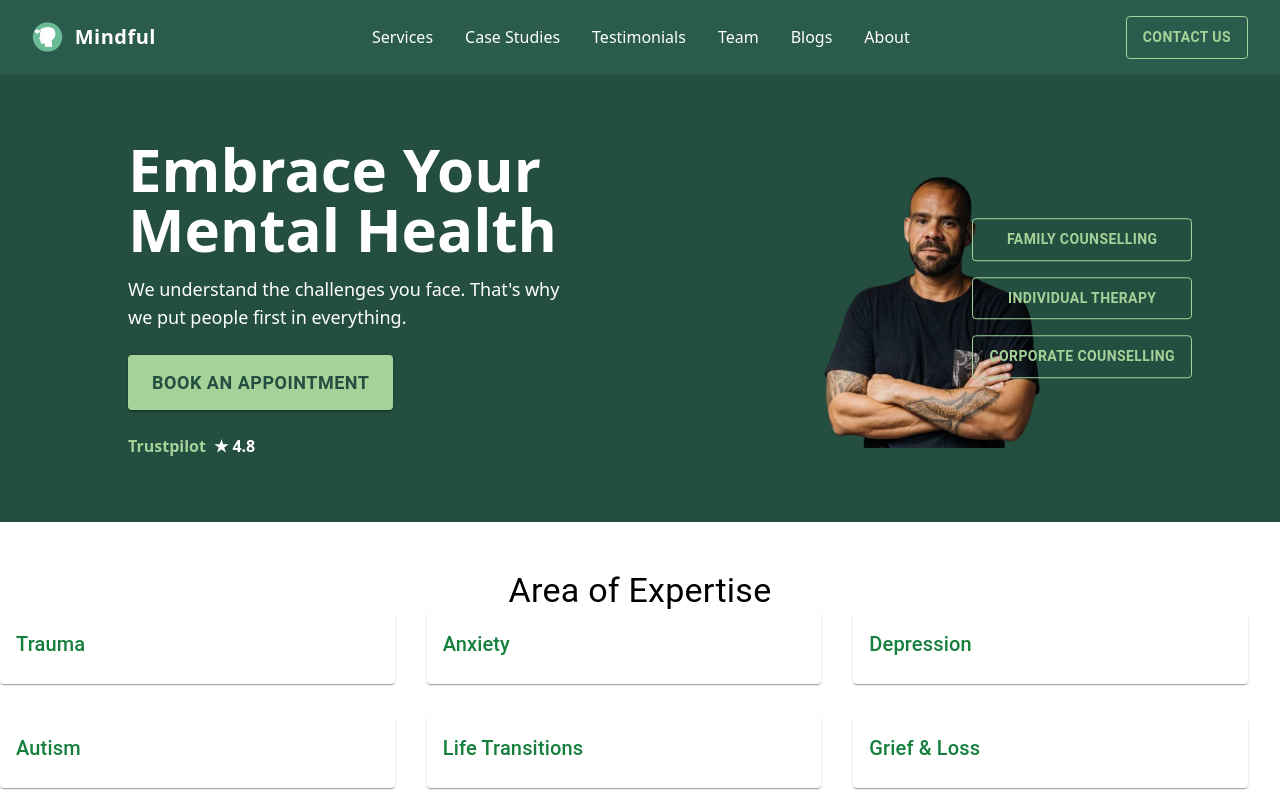
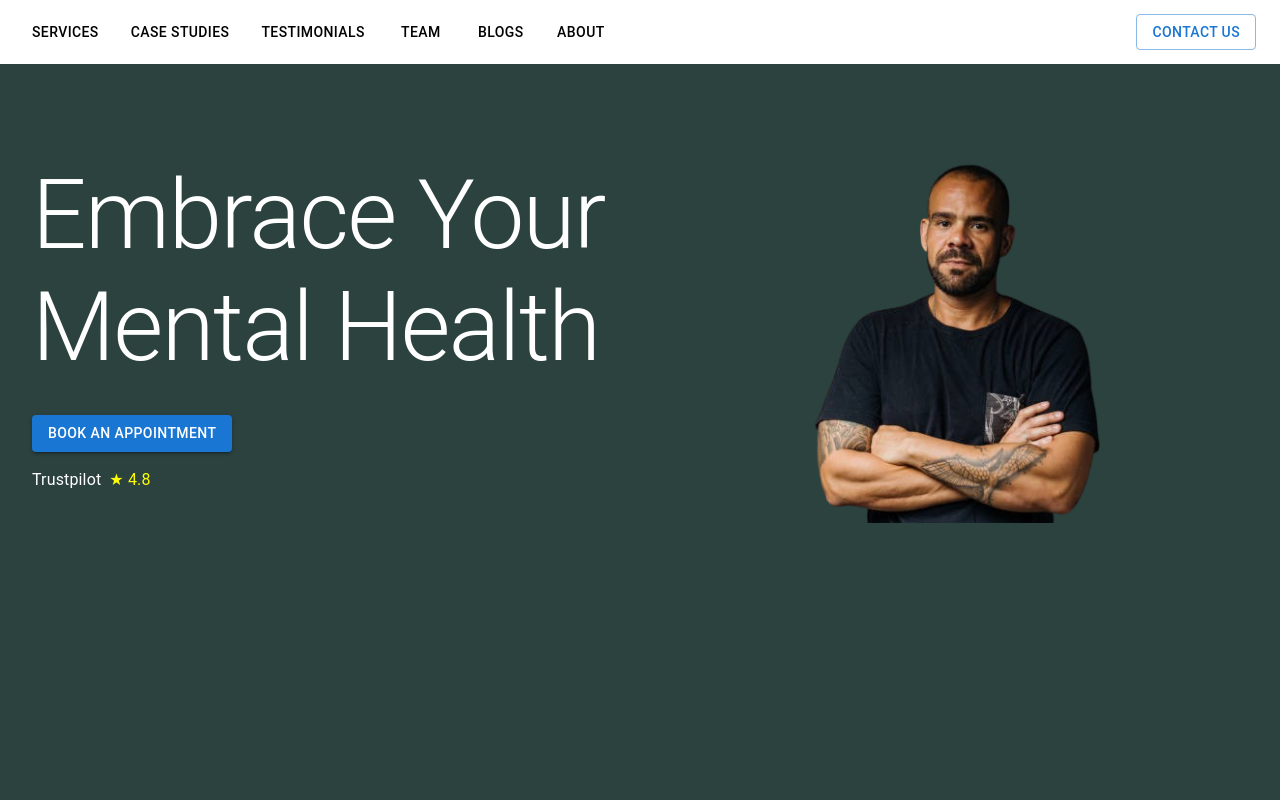
Before and after one commit to Mutai001/Mental-health-app, a React (Vite) app: page / in a window 1280 px wide. Shown: the top 800 px of the page. Built offline with nearby package versions, Linux system fonts and the light colour scheme.

Commit message:
updated hero and navbar

```diff
--- a/src/App.tsx
+++ b/src/App.tsx
@@ -1,6 +1,7 @@
 // import React from 'react';
 import { BrowserRouter } from 'react-router-dom'; // Import BrowserRouter
-import Header from './components/Header';
+// import Header from './components/Header';
+import Navbar from './components/Navbar';
 import HeroSection from './components/HeroSection';
 import AreaOfExpertise from './components/AreaOfExpertise';
 import CaseStudies from './components/CaseStudies';
@@ -12,7 +13,8 @@ const App: React.FC = () => {
   return (
     <BrowserRouter>
       <div>
-        <Header />
+        {/* <Header /> */}
+        <Navbar />
         <HeroSection />
         <AreaOfExpertise />
         <CaseStudies />
--- a/src/components/Header.tsx
+++ b/src/components/Header.tsx
@@ -1,70 +1,70 @@
-import React from 'react';
-import { Button } from '@mui/material';
-import { Link } from 'react-router-dom';
-import logo from '../assets/images/mindful logo.png'; // Ensure the logo filename has no spaces
+// import React from 'react';
+// import { Button } from '@mui/material';
+// import { Link } from 'react-router-dom';
+// import logo from '../assets/images/mindful logo.png'; // Ensure the logo filename has no spaces
 
-const Header: React.FC = () => {
-  return (
-    <header className="bg-[#2A5B4D] py-4 px-8 flex justify-between items-center shadow-lg">
-      {/* Logo */}
-      <div className="flex items-center">
-        <img src={logo} alt="Mindful Logo" className="h-8 w-auto mr-3" /> {/* Adjusted the width to auto and reduced height */}
-        <span className="text-white font-bold text-xl tracking-wide">Mindful</span>
-      </div>
+// const Header: React.FC = () => {
+//   return (
+//     <header className="bg-[#2A5B4D] py-4 px-8 flex justify-between items-center shadow-lg">
+//       {/* Logo */}
+//       <div className="flex items-center">
+//         <img src={logo} alt="Mindful Logo" className="h-8 w-auto mr-3" /> {/* Adjusted the width to auto and reduced height */}
+//         <span className="text-white font-bold text-xl tracking-wide">Mindful</span>
+//       </div>
 
-      {/* Navigation */}
-      <nav className="space-x-8 hidden md:flex">
-        <Link to="/services" className="text-white hover:text-[#A4D399] transition duration-300">
-          Services
-        </Link>
-        <Link to="/case-studies" className="text-white hover:text-[#A4D399] transition duration-300">
-          Case Studies
-        </Link>
-        <Link to="/testimonials" className="text-white hover:text-[#A4D399] transition duration-300">
-          Testimonials
-        </Link>
-        <Link to="/team" className="text-white hover:text-[#A4D399] transition duration-300">
-          Team
-        </Link>
-        <Link to="/blogs" className="text-white hover:text-[#A4D399] transition duration-300">
-          Blogs
-        </Link>
-        <Link to="/about" className="text-white hover:text-[#A4D399] transition duration-300">
-          About
-        </Link>
-      </nav>
+//       {/* Navigation */}
+//       <nav className="space-x-8 hidden md:flex">
+//         <Link to="/services" className="text-white hover:text-[#A4D399] transition duration-300">
+//           Services
+//         </Link>
+//         <Link to="/case-studies" className="text-white hover:text-[#A4D399] transition duration-300">
+//           Case Studies
+//         </Link>
+//         <Link to="/testimonials" className="text-white hover:text-[#A4D399] transition duration-300">
+//           Testimonials
+//         </Link>
+//         <Link to="/team" className="text-white hover:text-[#A4D399] transition duration-300">
+//           Team
+//         </Link>
+//         <Link to="/blogs" className="text-white hover:text-[#A4D399] transition duration-300">
+//           Blogs
+//         </Link>
+//         <Link to="/about" className="text-white hover:text-[#A4D399] transition duration-300">
+//           About
+//         </Link>
+//       </nav>
 
-      {/* Contact Button */}
-      <Button
-        variant="outlined"
-        sx={{
-          borderColor: '#A4D399',
-          color: '#A4D399',
-          padding: '8px 16px',
-          fontWeight: 'bold',
-          '&:hover': { borderColor: '#A4D399', backgroundColor: '#A4D399', color: '#234E40' },
-          transition: 'all 0.3s ease',
-        }}
-      >
-        Contact Us
-      </Button>
+//       {/* Contact Button */}
+//       <Button
+//         variant="outlined"
+//         sx={{
+//           borderColor: '#A4D399',
+//           color: '#A4D399',
+//           padding: '8px 16px',
+//           fontWeight: 'bold',
+//           '&:hover': { borderColor: '#A4D399', backgroundColor: '#A4D399', color: '#234E40' },
+//           transition: 'all 0.3s ease',
+//         }}
+//       >
+//         Contact Us
+//       </Button>
 
-      {/* Mobile Menu */}
-      <div className="md:hidden flex items-center">
-        <button className="text-white focus:outline-none">
-          <svg
-            xmlns="http://www.w3.org/2000/svg"
-            className="h-6 w-6"
-            fill="none"
-            viewBox="0 0 24 24"
-            stroke="currentColor"
-          >
-            <path strokeLinecap="round" strokeLinejoin="round" strokeWidth={2} d="M4 6h16M4 12h16m-7 6h7" />
-          </svg>
-        </button>
-      </div>
-    </header>
-  );
-};
+//       {/* Mobile Menu */}
+//       <div className="md:hidden flex items-center">
+//         <button className="text-white focus:outline-none">
+//           <svg
+//             xmlns="http://www.w3.org/2000/svg"
+//             className="h-6 w-6"
+//             fill="none"
+//             viewBox="0 0 24 24"
+//             stroke="currentColor"
+//           >
+//             <path strokeLinecap="round" strokeLinejoin="round" strokeWidth={2} d="M4 6h16M4 12h16m-7 6h7" />
+//           </svg>
+//         </button>
+//       </div>
+//     </header>
+//   );
+// };
 
-export default Header;
+// export default Header;
--- a/src/components/HeroSection.tsx
+++ b/src/components/HeroSection.tsx
@@ -1,92 +1,39 @@
-// import React from 'react';
-import { Button } from '@mui/material';
-import man from '../assets/images/Serious man.png';
+import { Box, Typography, Button, Grid } from '@mui/material';
+import personImage from '../assets/images/Serious man.png';
 
-const Hero: React.FC = () => {
+const HeroSection = () => {
   return (
-    <section className="bg-[#234E40] text-white py-16 px-8 md:px-32 flex flex-col md:flex-row items-center justify-between">
-      {/* Left Side - Text */}
-      <div className="flex-1 mb-8 md:mb-0 text-center md:text-left">
-        <h1 className="text-4xl md:text-6xl font-bold leading-tight">
-          Embrace Your <br /> Mental Health
-        </h1>
-        <p className="mt-4 text-lg max-w-md mx-auto md:mx-0">
-          We understand the challenges you face. That's why we put people first in everything.
-        </p>
-
-        <Button
-          variant="contained"
-          sx={{
-            backgroundColor: '#A4D399',
-            color: '#234E40',
-            fontWeight: 'bold',
-            padding: '12px 24px',
-            fontSize: '1.125rem',
-            marginTop: '24px',
-            '&:hover': { backgroundColor: '#90C58B' },
-          }}
-        >
-          Book an Appointment
-        </Button>
-
-        {/* TrustPilot Rating */}
-        <div className="mt-6 flex items-center justify-center md:justify-start">
-          <span className="text-[#A4D399] font-semibold">Trustpilot</span>
-          <span className="ml-2 text-white font-bold">★ 4.8</span>
-        </div>
-      </div>
-
-      {/* Right Side - Image and Services */}
-      <div className="flex-1 flex flex-col items-center md:items-end relative">
-        {/* Main Image */}
-        <img
-          src={man}
-          alt="Serious Man"
-          className="w-full h-auto rounded-lg object-cover max-w-md"
-        />
-
-        {/* Floating Cards for Services */}
-        <div className="absolute top-1/2 left-0 transform -translate-y-1/2 mt-8 md:mt-0 flex flex-col space-y-4 text-center md:text-right md:-right-10 md:left-auto">
+    <Box
+      sx={{
+        backgroundColor: '#2C423F',
+        color: '#FFFFFF',
+        padding: '4rem 2rem',
+        minHeight: '100vh',
+      }}
+    >
+      <Grid container spacing={4} alignItems="center">
+        <Grid item xs={12} md={6}>
+          <Typography variant="h1">
+            Embrace Your <br /> Mental Health
+          </Typography>
           <Button
-            variant="outlined"
-            sx={{
-              borderColor: '#A4D399',
-              color: '#A4D399',
-              fontWeight: 'bold',
-              padding: '8px 16px',
-              '&:hover': { borderColor: '#A4D399' },
-            }}
+            variant="contained"
+            color="primary"
+            sx={{ marginTop: '2rem' }}
           >
-            Family Counselling
+            Book an Appointment
           </Button>
-          <Button
-            variant="outlined"
-            sx={{
-              borderColor: '#A4D399',
-              color: '#A4D399',
-              fontWeight: 'bold',
-              padding: '8px 16px',
-              '&:hover': { borderColor: '#A4D399' },
-            }}
-          >
-            Individual Therapy
-          </Button>
-          <Button
-            variant="outlined"
-            sx={{
-              borderColor: '#A4D399',
-              color: '#A4D399',
-              fontWeight: 'bold',
-              padding: '8px 16px',
-              '&:hover': { borderColor: '#A4D399' },
-            }}
-          >
-            Corporate Counselling
-          </Button>
-        </div>
-      </div>
-    </section>
+          <Box sx={{ display: 'flex', alignItems: 'center', marginTop: '1rem' }}>
+            <Typography>Trustpilot</Typography>
+            <Typography sx={{ marginLeft: '0.5rem', color: 'yellow' }}>★ 4.8</Typography>
+          </Box>
+        </Grid>
+        <Grid item xs={12} md={6}>
+          <img src={personImage} alt="Person" style={{ width: '100%' }} />
+        </Grid>
+      </Grid>
+    </Box>
   );
 };
 
-export default Hero;
+export default HeroSection;
--- /dev/null
+++ b/src/components/Navbar.tsx
@@ -0,0 +1,21 @@
+import { AppBar, Toolbar, Button, Box } from '@mui/material';
+
+const Navbar = () => {
+  return (
+    <AppBar position="static" color="transparent" elevation={0}>
+      <Toolbar sx={{ justifyContent: 'space-between' }}>
+        <Box sx={{ display: 'flex', gap: 2 }}>
+          <Button color="inherit">Services</Button>
+          <Button color="inherit">Case Studies</Button>
+          <Button color="inherit">Testimonials</Button>
+          <Button color="inherit">Team</Button>
+          <Button color="inherit">Blogs</Button>
+          <Button color="inherit">About</Button>
+        </Box>
+        <Button variant="outlined" color="primary">Contact Us</Button>
+      </Toolbar>
+    </AppBar>
+  );
+};
+
+export default Navbar;
```
